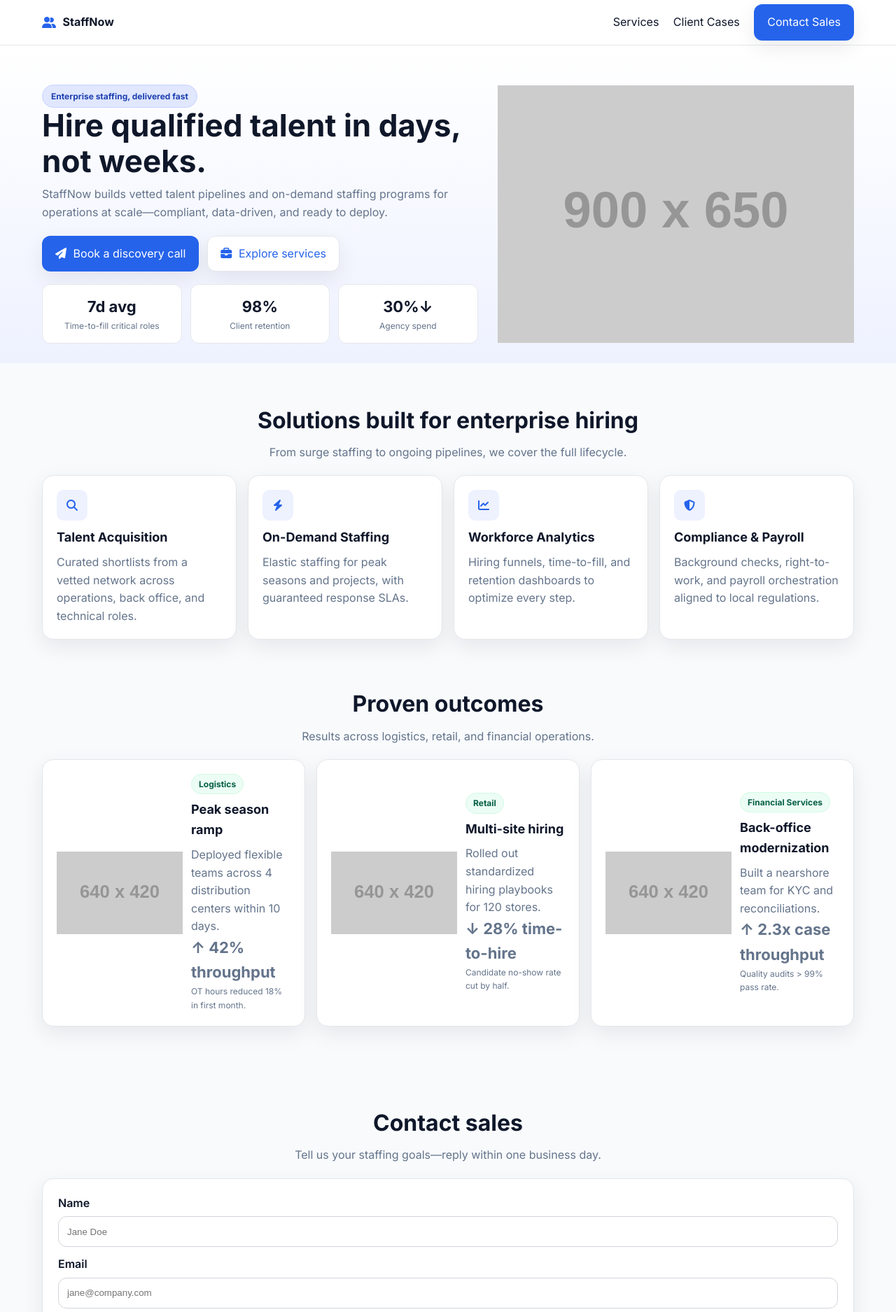
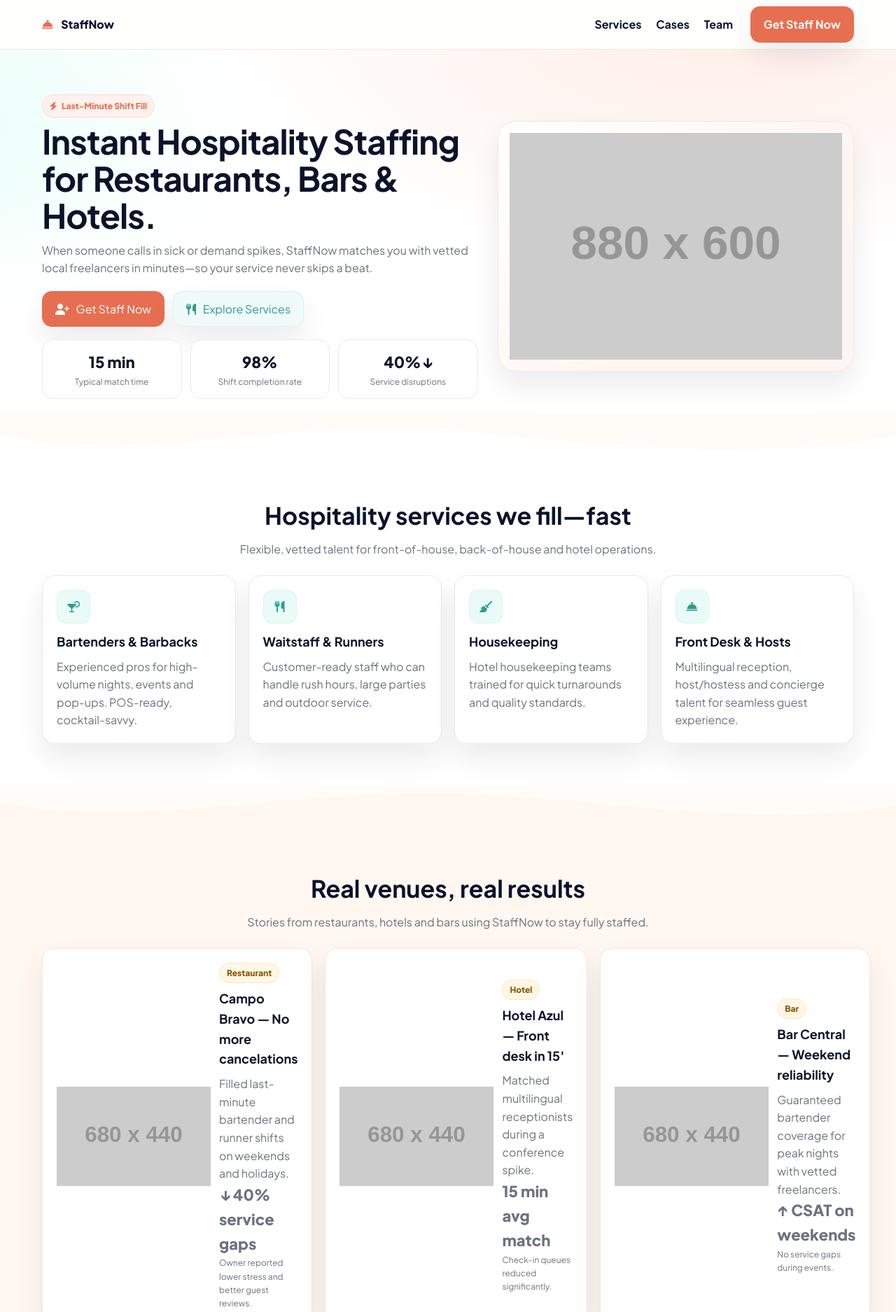
Before and after one commit to lucagentili03/staffnow-landing, a plain HTML site: page index.html in a window 1280 px wide. Shown: the top 1875 px of the page at 70% size. Drawn offline with Linux system fonts and the light colour scheme; placeholder pictures from the web are drawn by us.

Commit message:
Update index.html

```diff
--- a/index.html
+++ b/index.html
@@ -3,90 +3,136 @@
 <head>
   <meta charset="utf-8" />
   <meta name="viewport" content="width=device-width, initial-scale=1" />
-  <title>StaffNow — B2B Workforce Solutions</title>
-  <meta name="description" content="StaffNow helps enterprises hire faster with on-demand staffing, vetted talent pipelines, and workforce analytics." />
+  <title>StaffNow — Instant Hospitality Staffing</title>
+  <meta name="description" content="StaffNow connects restaurants, bars, and hotels with vetted local freelancers in minutes. Fill last-minute shifts fast and keep service running smoothly." />
   <link rel="preconnect" href="https://fonts.googleapis.com">
   <link rel="preconnect" href="https://fonts.gstatic.com" crossorigin>
-  <link href="https://fonts.googleapis.com/css2?family=Inter:wght@400;500;600;700&display=swap" rel="stylesheet">
+  <link href="https://fonts.googleapis.com/css2?family=Plus+Jakarta+Sans:wght@400;600;700;800&display=swap" rel="stylesheet">
   <link href="https://cdnjs.cloudflare.com/ajax/libs/font-awesome/6.5.0/css/all.min.css" rel="stylesheet">
   <style>
     :root{
-      --primary:#2563eb;        /* brand blue */
-      --primary-600:#1d4ed8;
-      --text:#0f172a;
-      --muted:#64748b;
+      --primary:#E76F51;        /* terracotta */
+      --primary-600:#cf5f45;
+      --accent:#2A9D8F;         /* teal */
+      --accent-600:#238a7e;
+      --ink:#0B132B;            /* deep navy */
+      --muted:#6b7280;
+      --bg:#FFFBF7;             /* warm off-white */
       --card:#ffffff;
-      --border:#e5e7eb;
-      --bg:#f8fafc;
-      --radius:16px;
-      --shadow:0 10px 30px rgba(2,6,23,.08);
+      --border:#f1e8e3;
+      --radius:18px;
+      --shadow:0 20px 40px rgba(11,19,43,.08);
       --maxw:1200px;
     }
     *{box-sizing:border-box}
     html,body{margin:0}
-    body{font-family:Inter,system-ui,-apple-system,Segoe UI,Roboto,Arial,sans-serif;background:var(--bg);color:var(--text);line-height:1.6}
+    body{
+      font-family:"Plus Jakarta Sans",system-ui,-apple-system,Segoe UI,Roboto,Arial,sans-serif;
+      background:var(--bg); color:var(--ink); line-height:1.6;
+    }
     img{max-width:100%;display:block;height:auto}
     a{color:inherit;text-decoration:none}
     .container{max-width:var(--maxw);margin:0 auto;padding:0 20px}
+
+    /* Header */
+    header{
+      position:sticky; top:0; z-index:50; background:rgba(255,255,255,.9);
+      backdrop-filter:saturate(180%) blur(6px);
+      border-bottom:1px solid var(--border);
+    }
+    .nav{height:70px;display:flex;justify-content:space-between;align-items:center}
+    .brand{display:flex;align-items:center;gap:.7rem;font-weight:800}
+    .brand i{color:var(--primary)}
+    nav a{margin-left:18px;font-weight:700}
+    nav a.btn{margin-left:22px}
+
+    /* Buttons */
     .btn{
-      display:inline-flex;align-items:center;gap:.6rem;min-height:44px;
-      background:var(--primary);color:#fff;border:1px solid transparent;
-      padding:12px 18px;border-radius:12px;box-shadow:var(--shadow);
-      transition:transform .15s ease, background .2s ease
+      display:inline-flex; align-items:center; gap:.6rem; min-height:46px;
+      background:var(--primary); color:#fff; border:1px solid transparent;
+      padding:12px 18px; border-radius:14px; box-shadow:var(--shadow);
+      transition:transform .15s ease, background .2s ease;
     }
-    .btn:hover{background:var(--primary-600);transform:translateY(-1px)}
-    .btn.secondary{background:#fff;color:var(--primary);border-color:var(--border)}
-    .pill{display:inline-block;padding:6px 12px;border-radius:999px;background:#e0e7ff;color:#1e40af;font-weight:700;font-size:12px;border:1px solid #c7d2fe}
-    header{position:sticky;top:0;z-index:50;background:#fff;border-bottom:1px solid var(--border)}
-    .nav{height:64px;display:flex;justify-content:space-between;align-items:center}
-    .brand{display:flex;align-items:center;gap:.6rem;font-weight:800}
-    .brand i{color:var(--primary)}
+    .btn:hover{background:var(--primary-600); transform:translateY(-1px)}
+    .btn.secondary{background:#fff; color:var(--primary); border-color:#ffd9cc}
+    .btn.ghost{background:#F0FBF9; color:var(--accent); border:1px solid #d9f3ef}
+
+    .pill{display:inline-flex;align-items:center;gap:.4rem;padding:6px 10px;border-radius:999px;
+      background:#FFF1ED;color:var(--primary);font-weight:800;font-size:12px;border:1px solid #ffd9cc}
+
     /* Hero */
-    .hero{background:linear-gradient(180deg,#ffffff 0%, #eef2ff 100%);padding:56px 0 28px}
-    .hero-grid{display:grid;gap:28px;align-items:center}
-    .hero h1{margin:0 0 10px;font-size:clamp(28px,4vw,44px);line-height:1.15}
-    .hero p{margin:0 0 20px;color:var(--muted)}
-    .cta-row{display:flex;flex-wrap:wrap;gap:12px}
-    .stats{display:grid;grid-template-columns:repeat(3,1fr);gap:12px;margin-top:18px}
-    .stat{background:#fff;border:1px solid var(--border);border-radius:12px;padding:14px;text-align:center}
-    .metric{font-weight:800;font-size:22px}
-    .help{font-size:12px;color:var(--muted)}
+    .hero{
+      position:relative; padding:64px 0 20px;
+      background:
+        radial-gradient(1200px 600px at 80% -10%, #FFEDE6 0%, transparent 60%),
+        radial-gradient(900px 500px at -10% 20%, #E8FFF9 0%, transparent 55%),
+        #fff;
+    }
+    .hero-grid{display:grid; gap:28px; align-items:center}
+    .hero h1{margin:8px 0 10px; font-size:clamp(30px,4.4vw,48px); line-height:1.1; letter-spacing:-.02em}
+    .hero p{margin:0 0 20px; color:var(--muted)}
+    .hero-illus{
+      background:linear-gradient(135deg,#ffffff 0%,#fff6f1 60%);
+      border:1px solid var(--border); border-radius:26px; box-shadow:var(--shadow); padding:16px;
+    }
+    .cta-row{display:flex; flex-wrap:wrap; gap:12px}
+    .stats{display:grid; grid-template-columns:repeat(3,1fr); gap:12px; margin-top:18px}
+    .stat{background:var(--card); border:1px solid var(--border); border-radius:16px; padding:14px; text-align:center}
+    .metric{font-weight:800; font-size:22px}
+    .help{font-size:12px; color:var(--muted)}
+
+    /* Wave separators */
+    .wave{display:block; width:100%; height:60px}
+    .wave svg{display:block; width:100%; height:100%}
+
     /* Sections */
-    .section{padding:56px 0}
-    .section-title{text-align:center;margin-bottom:20px}
-    .section-title h2{margin:0;font-size:clamp(22px,3.2vw,32px)}
-    .section-title p{color:var(--muted);margin-top:8px}
-    .grid{display:grid;gap:16px}
+    .section{padding:60px 0}
+    .section.alt{background:#fff}
+    .section-title{text-align:center; margin-bottom:24px}
+    .section-title h2{margin:0; font-size:clamp(24px,3.2vw,34px)}
+    .section-title p{color:var(--muted); margin-top:8px}
+
+    .grid{display:grid; gap:18px}
     .grid.cols-4{grid-template-columns:1fr}
     .grid.cols-3{grid-template-columns:1fr}
+
     /* Cards */
-    .card{background:var(--card);border:1px solid var(--border);border-radius:var(--radius);padding:20px;box-shadow:var(--shadow);transition:transform .2s ease}
+    .card{background:var(--card); border:1px solid var(--border); border-radius:var(--radius);
+      padding:20px; box-shadow:var(--shadow); transition:transform .2s ease}
     .card:hover{transform:translateY(-2px)}
-    .icon{width:44px;height:44px;border-radius:10px;display:grid;place-items:center;background:#eef2ff;color:var(--primary);margin-bottom:10px}
-    .card h3{margin:8px 0 8px;font-size:18px}
-    .card p{margin:0;color:var(--muted)}
+    .icon{width:48px;height:48px;border-radius:12px;display:grid;place-items:center;
+      background:#E9FBF7;color:var(--accent);margin-bottom:12px;border:1px solid #d9f3ef}
+    .card h3{margin:8px 0 8px; font-size:18px}
+    .card p{margin:0; color:var(--muted)}
+
     /* Cases */
-    .case{display:grid;gap:12px}
-    .badge{display:inline-block;padding:4px 10px;border-radius:999px;background:#ecfdf5;color:#065f46;font-weight:700;font-size:12px;border:1px solid #d1fae5}
+    .case{display:grid; gap:12px}
+    .badge{display:inline-block;padding:4px 10px;border-radius:999px;background:#FFF7E6;color:#8a5706;font-weight:800;font-size:12px;border:1px solid #ffe4b5}
+
+    /* Team */
+    .avatar{width:60px;height:60px;border-radius:14px;object-fit:cover;border:2px solid #fff;box-shadow:0 6px 18px rgba(0,0,0,.08)}
+
     /* Contact */
-    .contact{background:#fff;border:1px solid var(--border);border-radius:var(--radius);padding:22px;box-shadow:var(--shadow)}
+    .contact{background:#fff;border:1px solid var(--border);border-radius:22px;padding:22px;box-shadow:var(--shadow)}
     form{display:grid;gap:12px}
     .field{display:grid;gap:6px}
-    label{font-weight:600}
-    input,textarea{border:1px solid #d1d5db;border-radius:12px;padding:12px;background:#fff;min-height:44px}
+    label{font-weight:700}
+    input,textarea{border:1px solid #e6dcd6;border-radius:14px;padding:12px;background:#fff;min-height:44px}
     textarea{min-height:120px;resize:vertical}
+
     /* Footer */
-    footer{background:#0b1220;color:#cbd5e1;padding:24px 0;margin-top:10px}
+    footer{background:#0b132b;color:#cbd5e1;padding:26px 0}
     .footer-grid{display:grid;gap:16px;align-items:center}
-    .social a{display:inline-flex;align-items:center;justify-content:center;width:38px;height:38px;border-radius:10px;background:#0f172a;border:1px solid #1f2937;margin-right:10px;transition:transform .15s ease, background .2s ease}
-    .social a:hover{background:#111827;transform:translateY(-1px)}
-    .credit{font-size:13px;color:#94a3b8}
+    .social a{display:inline-flex;align-items:center;justify-content:center;width:40px;height:40px;border-radius:12px;background:#0f1c3a;border:1px solid #1f2e55;margin-right:10px;transition:transform .15s ease, background .2s ease}
+    .social a:hover{background:#142347;transform:translateY(-1px)}
+    .credit{font-size:13px;color:#9fb0c8}
+
     /* Responsive */
-    @media (min-width:640px){
+    @media (min-width:720px){
       .hero-grid{grid-template-columns:1.1fr .9fr}
       .grid.cols-4{grid-template-columns:repeat(4,1fr)}
       .grid.cols-3{grid-template-columns:repeat(3,1fr)}
-      .case{grid-template-columns:180px 1fr;align-items:center}
+      .case{grid-template-columns:220px 1fr;align-items:center}
       .footer-grid{grid-template-columns:1fr auto}
     }
   </style>
@@ -95,11 +141,12 @@
   <!-- Header -->
   <header aria-label="Primary navigation">
     <div class="container nav">
-      <div class="brand"><i class="fa-solid fa-user-group"></i> StaffNow</div>
-      <nav class="hide-mobile">
-        <a href="#services" style="margin-right:16px">Services</a>
-        <a href="#cases" style="margin-right:16px">Client Cases</a>
-        <a href="#contact" class="btn">Contact Sales</a>
+      <div class="brand"><i class="fa-solid fa-bell-concierge"></i> StaffNow</div>
+      <nav>
+        <a href="#services">Services</a>
+        <a href="#cases">Cases</a>
+        <a href="#team">Team</a>
+        <a href="#contact" class="btn">Get Staff Now</a>
       </nav>
     </div>
   </header>
@@ -108,121 +155,167 @@
   <section class="hero">
     <div class="container hero-grid">
       <div>
-        <span class="pill">Enterprise staffing, delivered fast</span>
-        <h1>Hire qualified talent in days, not weeks.</h1>
-        <p>StaffNow builds vetted talent pipelines and on-demand staffing programs for operations at scale—compliant, data-driven, and ready to deploy.</p>
+        <span class="pill"><i class="fa-solid fa-bolt"></i> Last-Minute Shift Fill</span>
+        <h1>Instant Hospitality Staffing for Restaurants, Bars & Hotels.</h1>
+        <p>When someone calls in sick or demand spikes, StaffNow matches you with vetted local freelancers in minutes—so your service never skips a beat.</p>
         <div class="cta-row">
-          <a href="#contact" class="btn" aria-label="Book a call with StaffNow">
-            <i class="fa-solid fa-paper-plane"></i> Book a discovery call
+          <a href="#contact" class="btn" aria-label="Get Staff Now">
+           <i class="fa-solid fa-user-plus"></i> Get Staff Now
           </a>
-          <a href="#services" class="btn secondary" aria-label="Explore services">
-            <i class="fa-solid fa-briefcase"></i> Explore services
+          <a href="#services" class="btn ghost" aria-label="Explore services">
+            <i class="fa-solid fa-utensils"></i> Explore Services
           </a>
         </div>
         <div class="stats" aria-label="Key outcomes">
           <div class="stat">
-            <div class="metric">7d avg</div>
-            <div class="help">Time-to-fill critical roles</div>
+            <div class="metric">15 min</div>
+            <div class="help">Typical match time</div>
           </div>
           <div class="stat">
             <div class="metric">98%</div>
-            <div class="help">Client retention</div>
+            <div class="help">Shift completion rate</div>
           </div>
           <div class="stat">
-            <div class="metric">30%↓</div>
-            <div class="help">Agency spend</div>
+            <div class="metric">40%↓</div>
+            <div class="help">Service disruptions</div>
           </div>
         </div>
       </div>
-      <div>
-        <img src="https://placehold.co/900x650/png" alt="Recruitment dashboard and hiring team collaborating">
+      <div class="hero-illus" aria-hidden="true">
+        <img src="https://placehold.co/880x600/png?text=Hospitality+Dashboard" alt="StaffNow dashboard showing nearby freelancers and open shifts">
       </div>
     </div>
   </section>
 
+  <!-- Wave -->
+  <div class="wave" aria-hidden="true">
+    <svg viewBox="0 0 1440 60" preserveAspectRatio="none"><path fill="#ffffff" d="M0,32 C240,76 480,4 720,24 C960,44 1200,72 1440,32 L1440,120 L0,120 Z"/></svg>
+  </div>
+
   <!-- Services -->
-  <section id="services" class="section">
+  <section id="services" class="section alt">
     <div class="container">
       <div class="section-title">
-        <h2>Solutions built for enterprise hiring</h2>
-        <p>From surge staffing to ongoing pipelines, we cover the full lifecycle.</p>
+        <h2>Hospitality services we fill—fast</h2>
+        <p>Flexible, vetted talent for front-of-house, back-of-house and hotel operations.</p>
       </div>
       <div class="grid cols-4" role="list">
         <article class="card" role="listitem">
-          <div class="icon"><i class="fa-solid fa-magnifying-glass"></i></div>
-          <h3>Talent Acquisition</h3>
-          <p>Curated shortlists from a vetted network across operations, back office, and technical roles.</p>
+          <div class="icon"><i class="fa-solid fa-martini-glass-citrus"></i></div>
+          <h3>Bartenders & Barbacks</h3>
+          <p>Experienced pros for high-volume nights, events and pop-ups. POS-ready, cocktail-savvy.</p>
         </article>
         <article class="card" role="listitem">
-          <div class="icon"><i class="fa-solid fa-bolt"></i></div>
-          <h3>On-Demand Staffing</h3>
-          <p>Elastic staffing for peak seasons and projects, with guaranteed response SLAs.</p>
+          <div class="icon"><i class="fa-solid fa-utensils"></i></div>
+          <h3>Waitstaff & Runners</h3>
+          <p>Customer-ready staff who can handle rush hours, large parties and outdoor service.</p>
         </article>
         <article class="card" role="listitem">
-          <div class="icon"><i class="fa-solid fa-chart-line"></i></div>
-          <h3>Workforce Analytics</h3>
-          <p>Hiring funnels, time-to-fill, and retention dashboards to optimize every step.</p>
+          <div class="icon"><i class="fa-solid fa-broom"></i></div>
+          <h3>Housekeeping</h3>
+          <p>Hotel housekeeping teams trained for quick turnarounds and quality standards.</p>
         </article>
         <article class="card" role="listitem">
-          <div class="icon"><i class="fa-solid fa-shield-halved"></i></div>
-          <h3>Compliance & Payroll</h3>
-          <p>Background checks, right-to-work, and payroll orchestration aligned to local regulations.</p>
+          <div class="icon"><i class="fa-solid fa-concierge-bell"></i></div>
+          <h3>Front Desk & Hosts</h3>
+          <p>Multilingual reception, host/hostess and concierge talent for seamless guest experience.</p>
         </article>
       </div>
     </div>
   </section>
 
+  <!-- Wave -->
+  <div class="wave" aria-hidden="true">
+    <svg viewBox="0 0 1440 60" preserveAspectRatio="none"><path fill="#fff7f0" d="M0,24 C220,64 520,0 760,12 C1020,26 1240,60 1440,28 L1440,120 L0,120 Z"/></svg>
+  </div>
+
   <!-- Client Cases -->
-  <section id="cases" class="section" style="padding-top:10px">
+  <section id="cases" class="section" style="background:#FFF7F0">
     <div class="container">
       <div class="section-title">
-        <h2>Proven outcomes</h2>
-        <p>Results across logistics, retail, and financial operations.</p>
+        <h2>Real venues, real results</h2>
+        <p>Stories from restaurants, hotels and bars using StaffNow to stay fully staffed.</p>
       </div>
 
       <div class="grid cols-3">
         <article class="card case">
-          <img src="https://placehold.co/640x420/png" alt="Logistics warehouse staffing case">
+          <img src="https://placehold.co/680x440/png?text=Restaurant" alt="Busy restaurant dining room">
           <div>
-            <span class="badge">Logistics</span>
-            <h3>Peak season ramp</h3>
-            <p>Deployed flexible teams across 4 distribution centers within 10 days.</p>
-            <p class="metric">↑ 42% throughput</p>
-            <p class="help">OT hours reduced 18% in first month.</p>
+            <span class="badge">Restaurant</span>
+            <h3>Campo Bravo — No more cancelations</h3>
+            <p>Filled last-minute bartender and runner shifts on weekends and holidays.</p>
+            <p class="metric">↓ 40% service gaps</p>
+            <p class="help">Owner reported lower stress and better guest reviews.</p>
           </div>
         </article>
 
         <article class="card case">
-          <img src="https://placehold.co/640x420/png" alt="Retail multi-site hiring case">
+          <img src="https://placehold.co/680x440/png?text=Hotel" alt="Hotel lobby front desk">
           <div>
-            <span class="badge">Retail</span>
-            <h3>Multi-site hiring</h3>
-            <p>Rolled out standardized hiring playbooks for 120 stores.</p>
-            <p class="metric">↓ 28% time-to-hire</p>
-            <p class="help">Candidate no-show rate cut by half.</p>
+            <span class="badge">Hotel</span>
+            <h3>Hotel Azul — Front desk in 15′</h3>
+            <p>Matched multilingual receptionists during a conference spike.</p>
+            <p class="metric">15 min avg match</p>
+            <p class="help">Check-in queues reduced significantly.</p>
           </div>
         </article>
 
         <article class="card case">
-          <img src="https://placehold.co/640x420/png" alt="Finance back-office staffing case">
+          <img src="https://placehold.co/680x440/png?text=Bar" alt="Cocktail bar counter">
           <div>
-            <span class="badge">Financial Services</span>
-            <h3>Back-office modernization</h3>
-            <p>Built a nearshore team for KYC and reconciliations.</p>
-            <p class="metric">↑ 2.3x case throughput</p>
-            <p class="help">Quality audits > 99% pass rate.</p>
+            <span class="badge">Bar</span>
+            <h3>Bar Central — Weekend reliability</h3>
+            <p>Guaranteed bartender coverage for peak nights with vetted freelancers.</p>
+            <p class="metric">↑ CSAT on weekends</p>
+            <p class="help">No service gaps during events.</p>
           </div>
         </article>
       </div>
     </div>
   </section>
 
-  <!-- Contact -->
-  <section id="contact" class="section">
+  <!-- Team -->
+  <section id="team" class="section alt">
     <div class="container">
       <div class="section-title">
-        <h2>Contact sales</h2>
-        <p>Tell us your staffing goals—reply within one business day.</p>
+        <h2>The team behind StaffNow</h2>
+        <p>We’re an international group focused on solving hospitality’s most urgent staffing pain.</p>
+      </div>
+      <div class="grid cols-3">
+        <article class="card" style="display:flex;gap:14px;align-items:center">
+          <img class="avatar" src="https://placehold.co/120x120" alt="Toon Brautigam">
+          <div><h3>Toon Brautigam</h3><p class="help">Project Manager</p></div>
+        </article>
+        <article class="card" style="display:flex;gap:14px;align-items:center">
+          <img class="avatar" src="https://placehold.co/120x120" alt="Jonas">
+          <div><h3>Jonas</h3><p class="help">Team Lead</p></div>
+        </article>
+        <article class="card" style="display:flex;gap:14px;align-items:center">
+          <img class="avatar" src="https://placehold.co/120x120" alt="Miguel Loffner">
+          <div><h3>Miguel Loffner</h3><p class="help">Customer Research</p></div>
+        </article>
+        <article class="card" style="display:flex;gap:14px;align-items:center">
+          <img class="avatar" src="https://placehold.co/120x120" alt="Delfina Orellano">
+          <div><h3>Delfina Orellano</h3><p class="help">Service Designer</p></div>
+        </article>
+        <article class="card" style="display:flex;gap:14px;align-items:center">
+          <img class="avatar" src="https://placehold.co/120x120" alt="Ignacio Casini">
+          <div><h3>Ignacio Casini</h3><p class="help">Marketing</p></div>
+        </article>
+        <article class="card" style="display:flex;gap:14px;align-items:center">
+          <img class="avatar" src="https://placehold.co/120x120" alt="Luca Gentili & Floris Bakker">
+          <div><h3>Luca Gentili & Floris Bakker</h3><p class="help">Business Model Leads</p></div>
+        </article>
+      </div>
+    </div>
+  </section>
+
+  <!-- Contact -->
+  <section id="contact" class="section" style="background:#ffffff">
+    <div class="container">
+      <div class="section-title">
+        <h2>Get staffed today</h2>
+        <p>Tell us the role, time and location. We’ll reply within one business day.</p>
       </div>
       <div class="contact" role="form" aria-labelledby="contact-form">
         <form action="https://formspree.io/f/mpwyrqrv" method="POST">
@@ -233,20 +326,20 @@
             </div>
             <div class="field">
               <label for="email">Email</label>
-              <input id="email" name="email" type="email" inputmode="email" placeholder="jane@company.com" required aria-required="true" />
+              <input id="email" name="email" type="email" inputmode="email" placeholder="jane@venue.com" required aria-required="true" />
             </div>
             <div class="field">
-              <label for="company">Company</label>
-              <input id="company" name="company" type="text" placeholder="Acme Inc." />
+              <label for="company">Venue</label>
+              <input id="company" name="company" type="text" placeholder="Campo Bravo Restaurant" />
             </div>
             <div class="field">
-              <label for="message">Message</label>
-              <textarea id="message" name="message" placeholder="What roles do you need to fill, and where?" required aria-required="true"></textarea>
+              <label for="message">What do you need?</label>
+              <textarea id="message" name="message" placeholder="e.g., 2 bartenders this Saturday 18:00–01:00 in Palermo." required aria-required="true"></textarea>
             </div>
           </div>
-          <input type="hidden" name="_subject" value="New lead — StaffNow landing page" />
+          <input type="hidden" name="_subject" value="New lead — StaffNow Hospitality" />
           <button class="btn" type="submit" aria-label="Send message">
-            <i class="fa-regular fa-paper-plane"></i> Send message
+            <i class="fa-regular fa-paper-plane"></i> Send Request
           </button>
           <p class="help">We respect your privacy. No spam, ever.</p>
         </form>
@@ -259,7 +352,7 @@
     <div class="container footer-grid">
       <div>
         <strong>StaffNow</strong><br />
-        <span class="credit">© <span id="year"></span> StaffNow, Inc. All rights reserved.</span>
+        <span class="credit">© <span id="year"></span> StaffNow. All rights reserved.</span>
       </div>
       <div class="social" aria-label="Social links">
         <a href="#" aria-label="LinkedIn"><i class="fa-brands fa-linkedin-in"></i></a>
```
